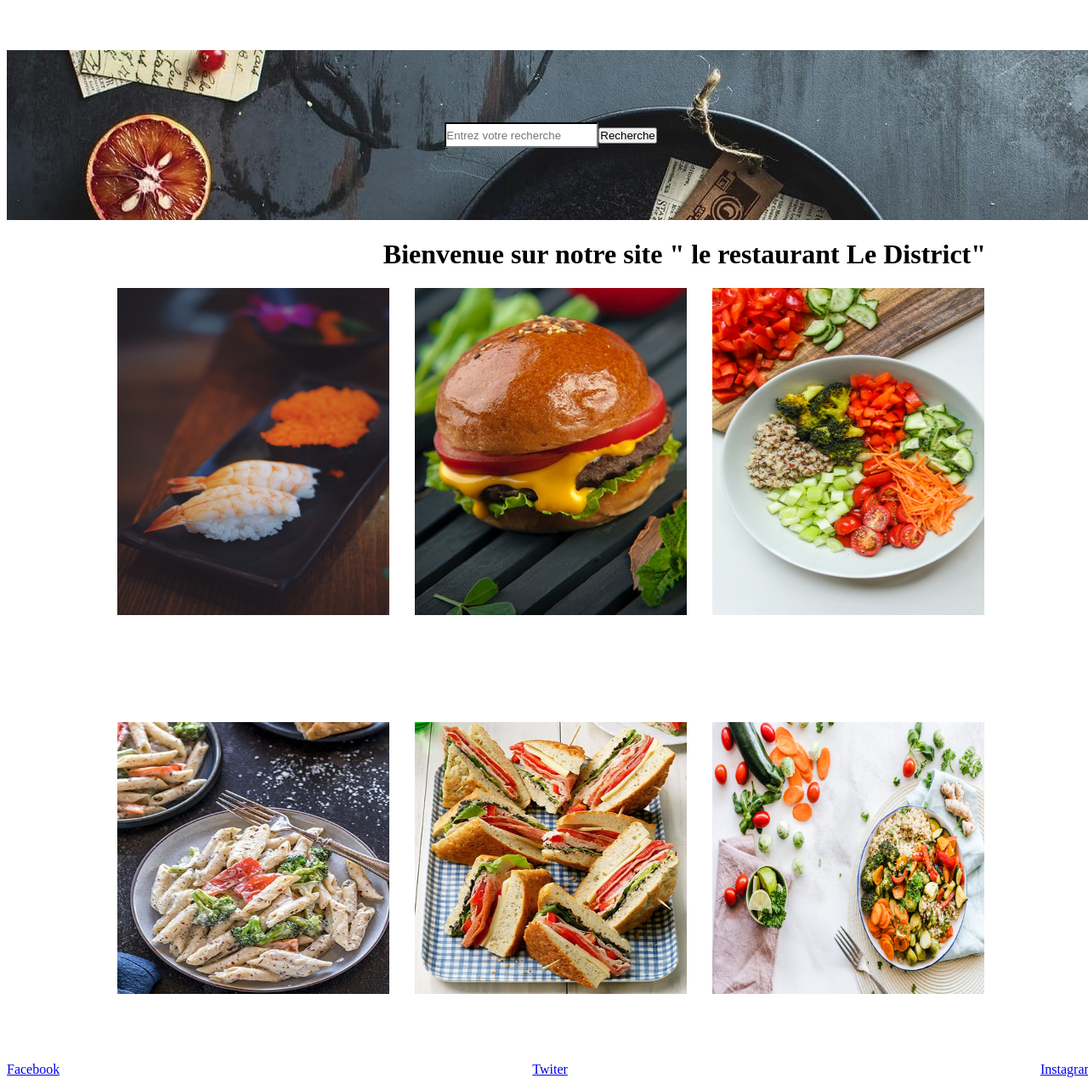
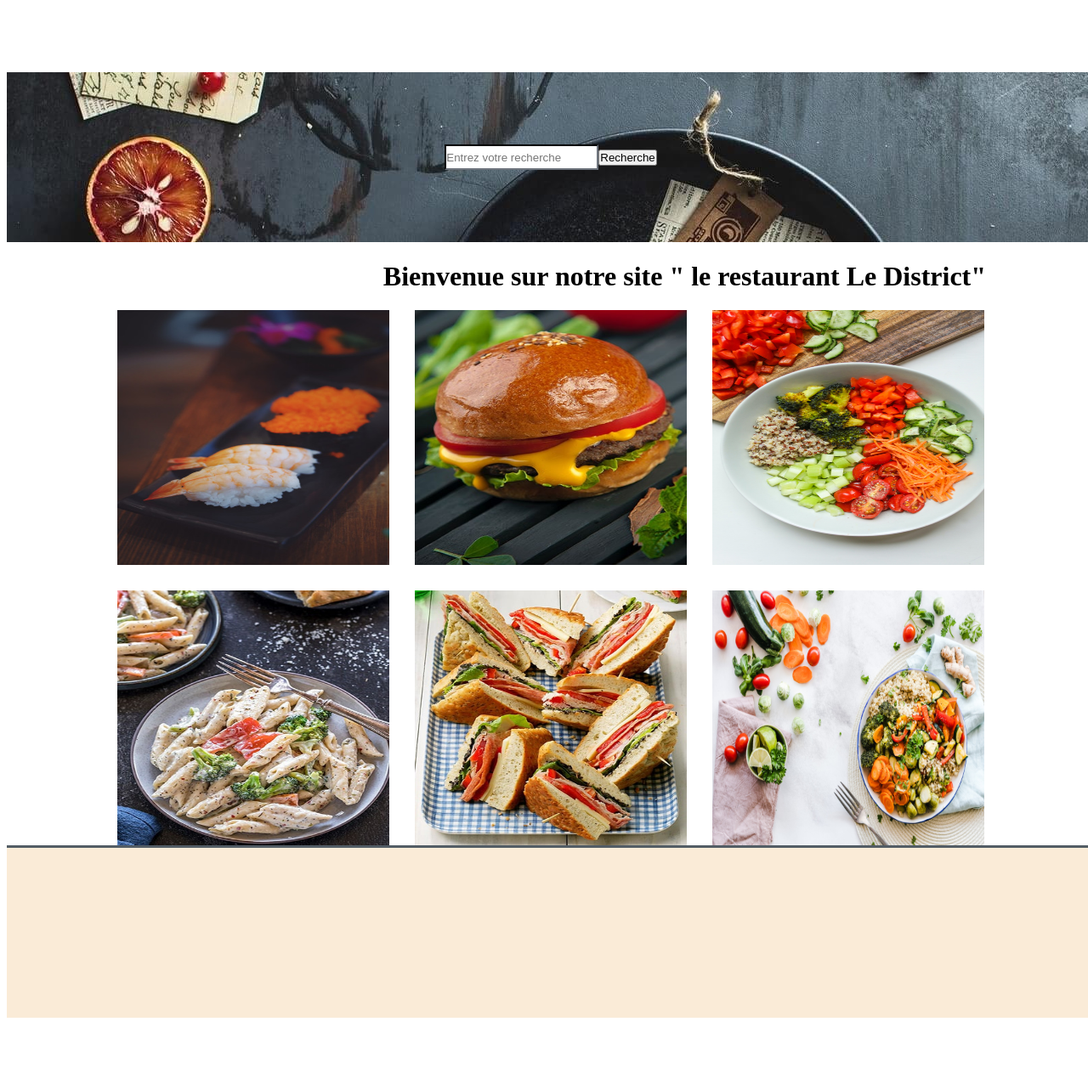
Before and after one commit to heidi-gouider/heidi, a PHP site: page /HTML/index.html in a window 1280 px wide. Shown: the part 107-1383 px from the top of the page at 85% size. After the commit the page ends 1305 px from the top, so only its background shows below. Run offline with PHP 8.4, Linux system fonts and the light colour scheme.

Commit message:
ajout liens résx ds footer fichiers index , style

```diff
--- a/FRONT/STATIQUE/CSS/style.css
+++ b/FRONT/STATIQUE/CSS/style.css
@@ -96,9 +96,6 @@
     text-decoration: none;
 }
 
-/* ////////////// LE FOOTER INCLU DANS TOUTES LES PAGES /////////////// */
-
-
 
 /* ********* CREATION DES ICONES POUR LE MOBIL FIRST *********** */
 
@@ -187,6 +184,43 @@
 
 }
 
+/* ////////////// LE FOOTER INCLU DANS TOUTES LES PAGES /////////////// */
+
+footer {
+    width: 100%;
+    display: flex;
+    height: 200px;
+    bottom: 0;
+    position: relative;
+    background-color: antiquewhite;
+    justify-content: center;
+    align-items: center;
+    border-top: #535d65 solid;
+    /* will-change: scroll-position ; */
+}
+
+nav {
+    position: absolute;
+    /* height: 6rem;
+    line-height: 6rem; */
+    display: flex;
+    justify-content: space-between;
+    /* align-items: center; */
+}
+
+.link-external i {
+    /* margin: auto;
+    padding: auto; */
+    width: 20px;
+    height: 20px;
+}
+
+
+/* .link-external a :hover{
+afficher le nom en texte du lien
+} */
+
+
 /* /////////// SECTION RECHERCHE AVEC IMAGE DE FOND ET VIDEO ///////////////// */
 
 /********* IMAGE DE FOND ENTETE **********/
@@ -250,13 +284,14 @@
 
 }
 
-/* ////////// PAGE ACCEUIL  //////////// */
+/* ////////// PAGE ACCEUIL GRILLE  //////////// */
 
 .grille {
     max-width: 1300px;
     width: 80%;
     /* la grille va prendre la valeur de tous les éléments */
     height: auto;
+    /* height: 60%; */
     /* je centre la grille */
     margin: auto;
     display: grid;
@@ -269,16 +304,16 @@
 
 .grille img {
     width: 100%;
-    height: 80%;
+    height: 300px;
     /* justify-self: center;
     justify-content: center;
     transition: all; */
 }
 
-.grille img:hover {
+/* .grille img:hover {
     width: 70px;
-    /* height: 50px; */
-}
+    height: 50px;
+} */
 
 #i1 {
     grid-row: 1;
@@ -286,11 +321,6 @@
 
 /* #i2{
     grid-row: 2;
-} */
-/* ****** FOOTER ******** */
-
-/* .link-external a :hover{
-afficher le nom en texte du lien
 } */
 
 
--- a/FRONT/STATIQUE/HTML/index.html
+++ b/FRONT/STATIQUE/HTML/index.html
@@ -7,6 +7,10 @@
     <meta name="viewport" content="width=device-width, initial-scale=1.0">
     <title>Restaurant Le District</title>
     <link rel="stylesheet" type="text/css" href="../CSS/style.css">
+    <link rel="stylesheet" href="<link rel=" stylesheet"
+        href="https://cdnjs.cloudflare.com/ajax/libs/font-awesome/6.4.0/css/all.min.css"
+        integrity="sha512-iecdLmaskl7CVkqkXNQ/ZH/XLlvWZOJyj7Yy7tcenmpD1ypASozpmT/E0iPtmFIB46ZmdtAc9eNBvH0H/ZpiBw=="
+        crossorigin="anonymous" referrerpolicy="no-referrer" />">
 </head>
 
 <body>
@@ -56,11 +60,21 @@
 
     </div>
 
+    <!-- Pour les icones des réseaux sociaux, j'utilise la librairie Font Awesome -->
     <footer>
-        <nav class="link-external">
-            <a href="#">Facebook</a>
-            <a href="#">Twiter</a>
-            <a href="#">Instagram</a>
+        <!-- création d'une checkbox pour le bouton qui affiche au click les liens
+            des résx -->
+        <!-- <input type="checkbox" id="checkbox> -->
+
+        <nav>
+            <a href="#">
+                <div class="link-external">
+                    <i class="fa-sharp fa-solid fa-share-nodes"></i>
+                    <i class="fa-brands fa-facebook"></i>
+                    <i class="fa-brands fa-square-instagram"></i>
+                    <i class="fa-sharp fa-solid fa-location-dot"></i>
+                </div>
+            </a>
         </nav>
     </footer>
     <script src=".../JAVASCRIPT/script.js"></script>
```
